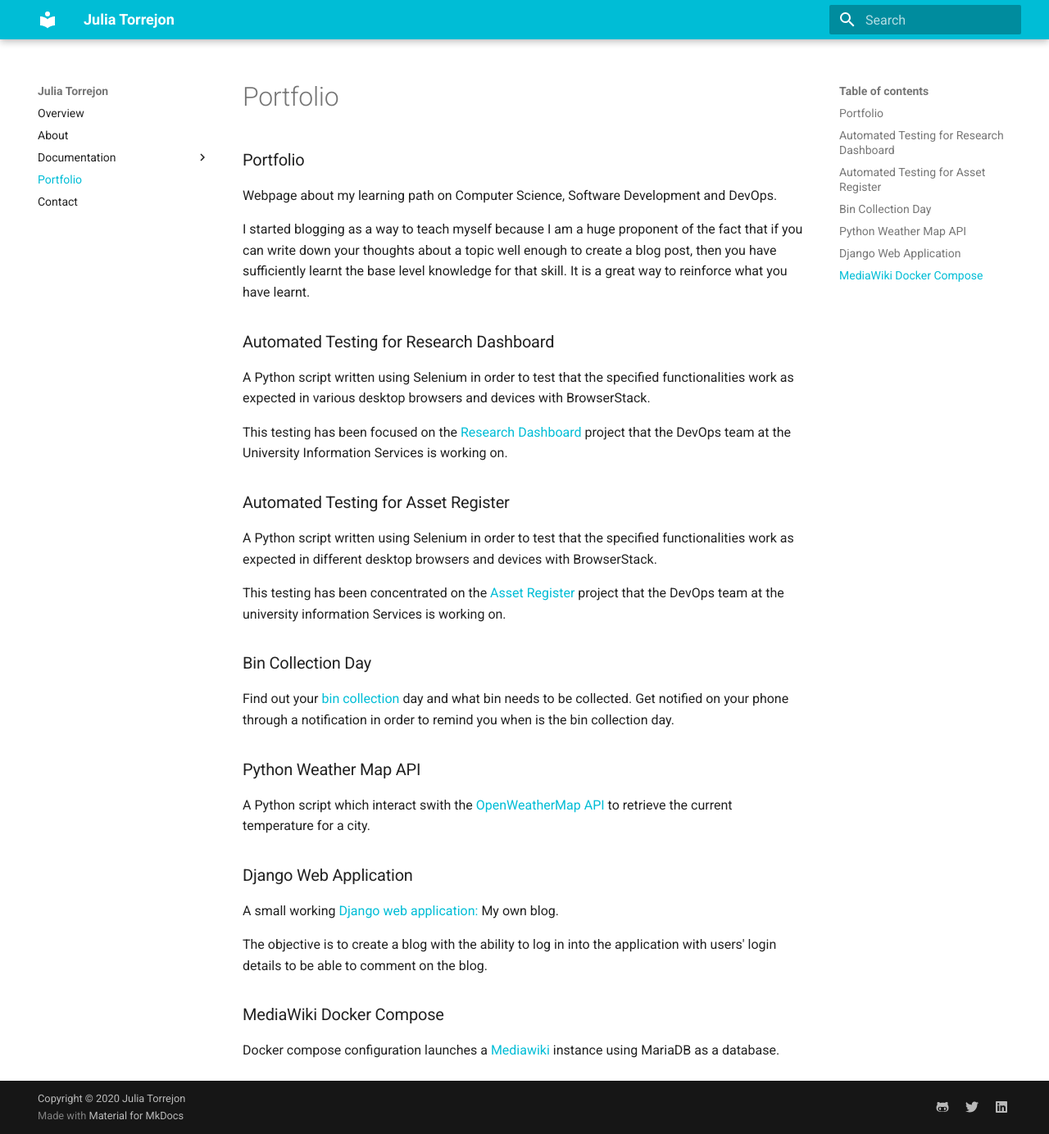
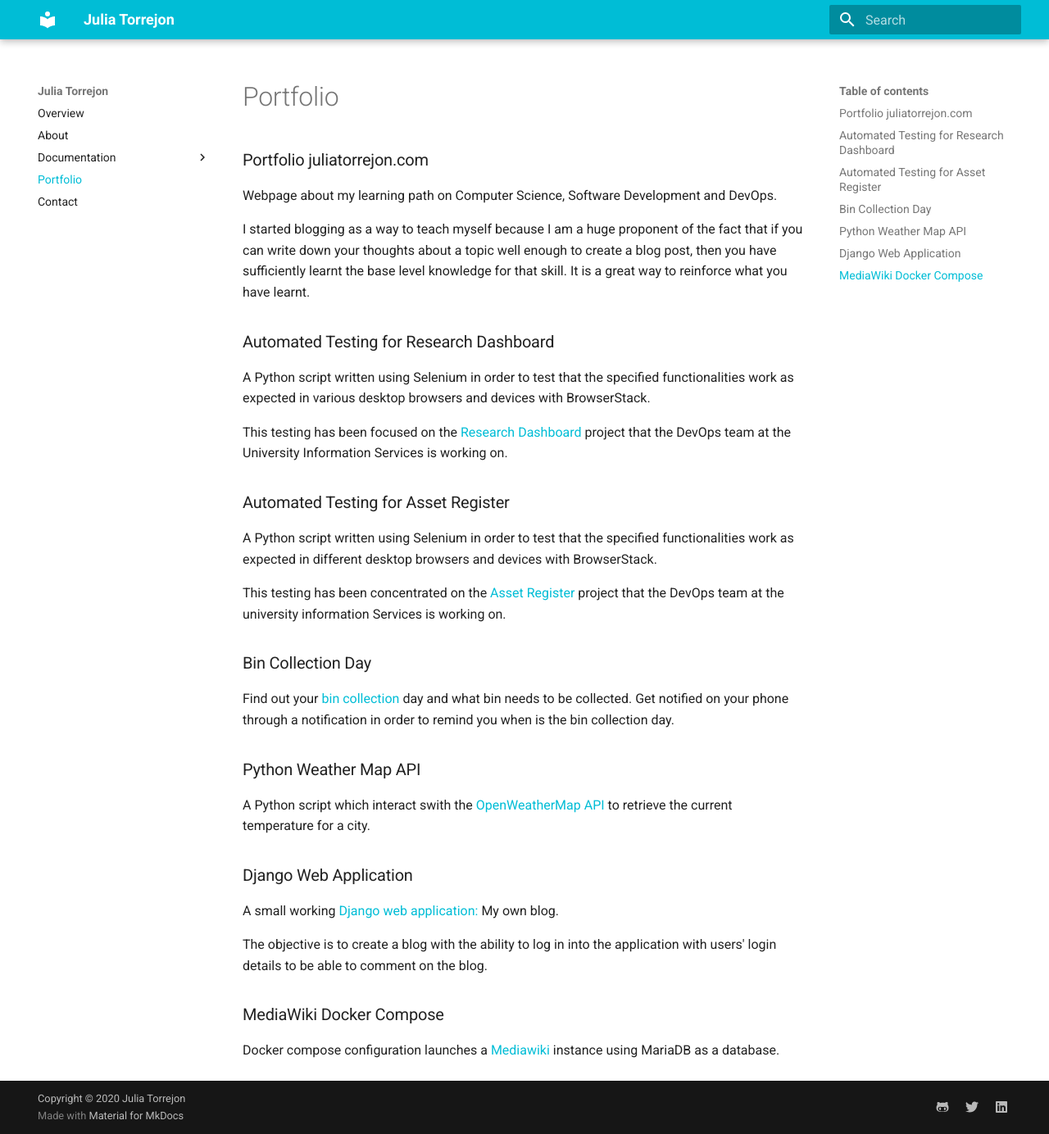
Before and after one commit to JuliaTorrejon/juliatorrejon, an MkDocs documentation site: the page built from docs/portfolio.md, in a window 1280 px wide and 1384 px high. Shown: the whole window at 82% size. Built offline with MkDocs 1.6.1 and Material for MkDocs 9.7.7, drawn with Linux system fonts in a browser that asks for light colours.

Commit message:
Update portfolio

```diff
--- a/docs/portfolio.md
+++ b/docs/portfolio.md
@@ -1,6 +1,6 @@
 # Portfolio
 
-### Portfolio
+### Portfolio juliatorrejon.com
 
 Webpage about my learning path on Computer Science, Software Development and DevOps.
 
```
